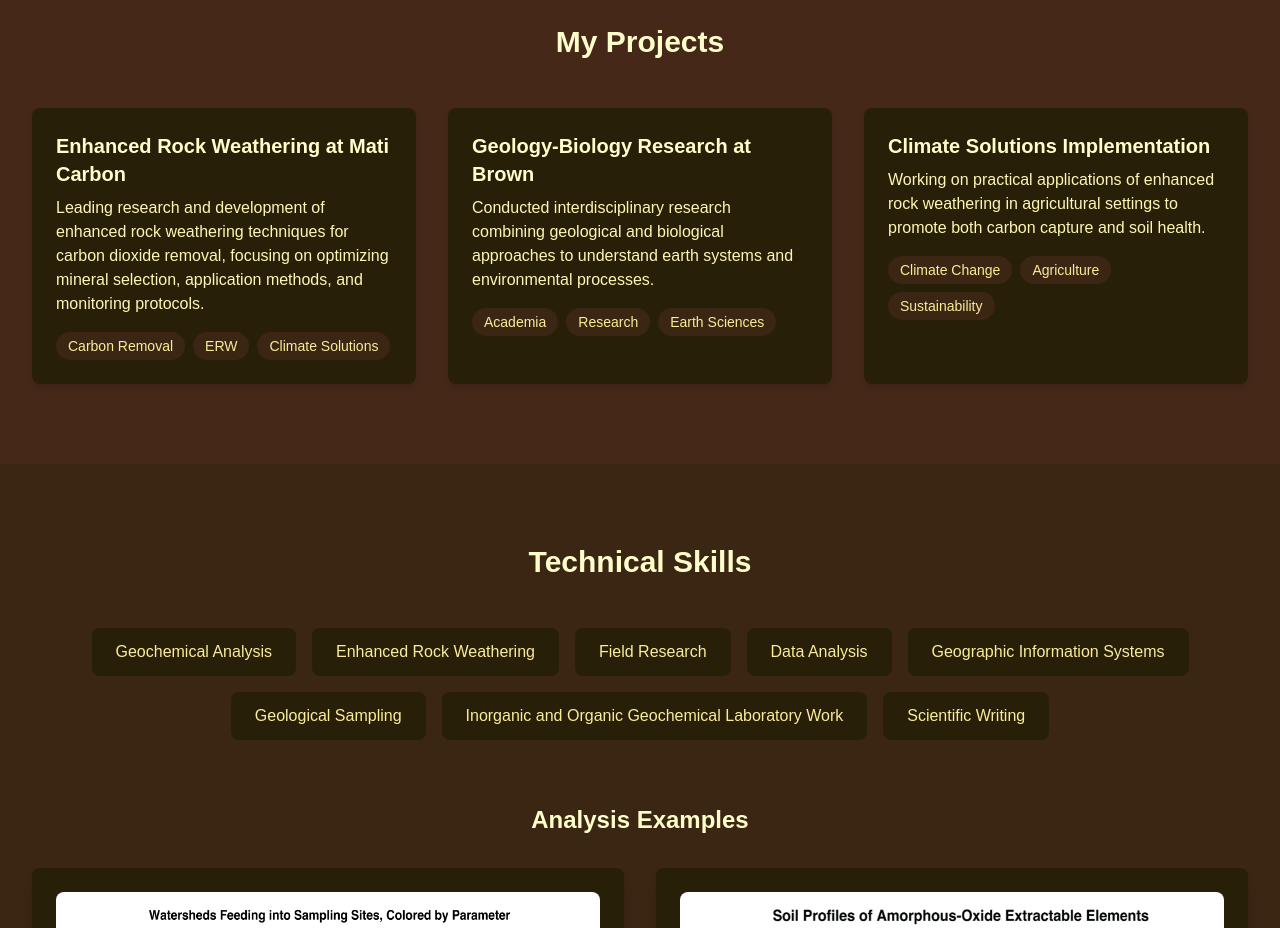
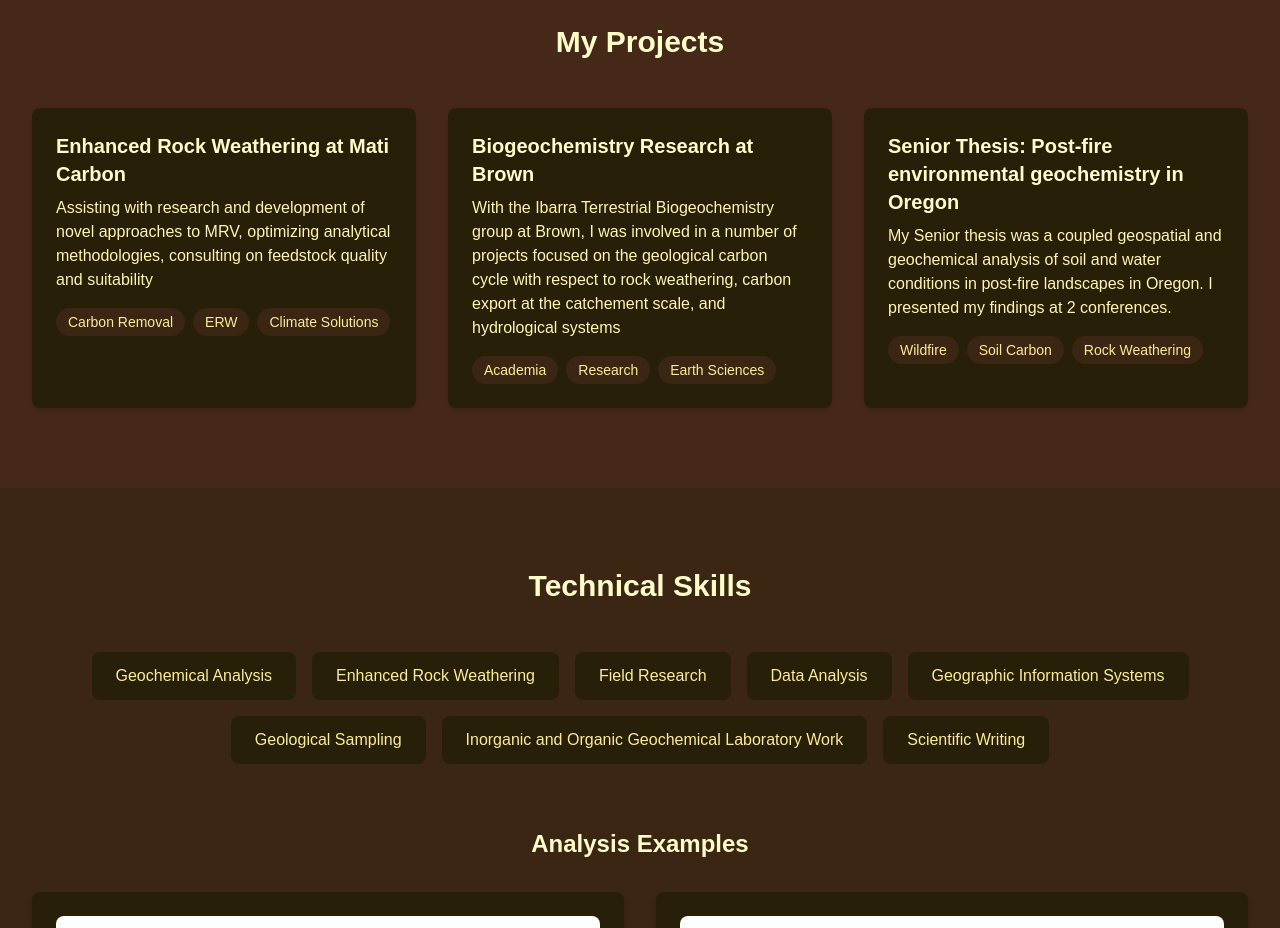
Before and after one commit to JonahBernstein/JonahBernsteinSchalet.github.io, a Next.js app: page / in a window 1280 px wide. Shown: the part 2480-3408 px from the top of the page. Built offline with nearby package versions, Linux system fonts and the light colour scheme.

Commit message:
Update page.tsx

```diff
--- a/app/page.tsx
+++ b/app/page.tsx
@@ -18,21 +18,20 @@
   const projects = [
       {
         title: 'Enhanced Rock Weathering at Mati Carbon',
-      description: 'Leading research and development of enhanced rock weathering techniques for carbon dioxide removal, focusing on optimizing mineral selection, application methods, and monitoring protocols.',
+        description: 'Assisting with research and development of novel approaches to MRV, optimizing analytical methodologies, consulting on feedstock quality and suitability',
         tags: ['Carbon Removal', 'ERW', 'Climate Solutions'],
       },
       {
-      title: 'Geology-Biology Research at Brown',
-      description: 'Conducted interdisciplinary research combining geological and biological approaches to understand earth systems and environmental processes.',
+        title: 'Biogeochemistry Research at Brown',
+        description: 'With the Ibarra Terrestrial Biogeochemistry group at Brown, I was involved in a number of projects focused on the geological carbon cycle with respect to rock weathering, carbon export at the catchement scale, and hydrological systems',
         tags: ['Academia', 'Research', 'Earth Sciences'],
       },
       {
-      title: 'Climate Solutions Implementation',
-      description: 'Working on practical applications of enhanced rock weathering in agricultural settings to promote both carbon capture and soil health.',
-      tags: ['Climate Change', 'Agriculture', 'Sustainability'],
+        title: 'Senior Thesis: Post-fire environmental geochemistry in Oregon',
+        description: 'My Senior thesis was a coupled geospatial and geochemical analysis of soil and water conditions in post-fire landscapes in Oregon. I presented my findings at 2 conferences.',
+        tags: ['Wildfire', 'Soil Carbon', 'Rock Weathering'],
       },
   ];
-
   const skills = [
     'Geochemical Analysis', 'Enhanced Rock Weathering', 'Field Research',
     'Data Analysis', 'Geographic Information Systems', 'Geological Sampling',
```
Lines whose indentation alone changed are shown as unchanged.
